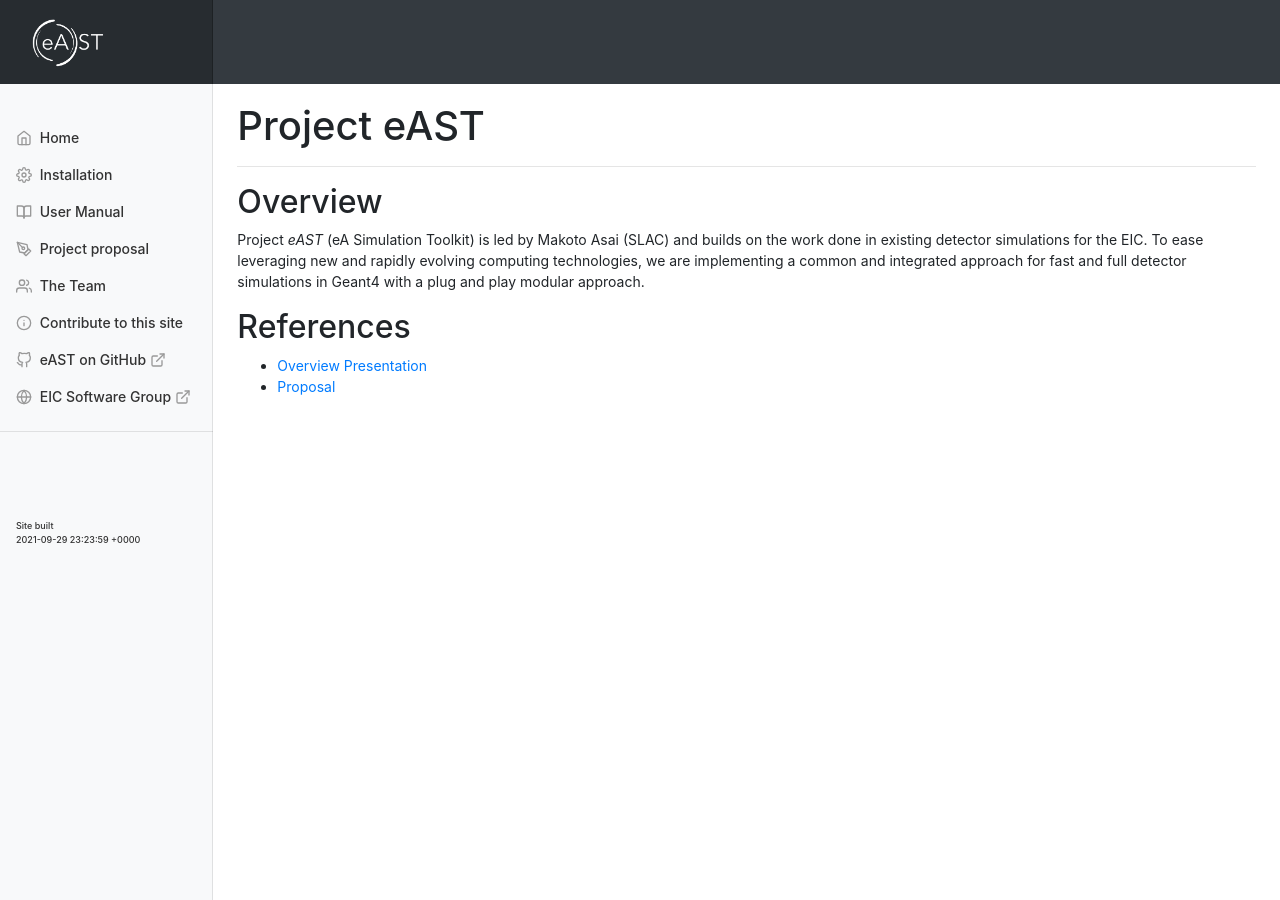
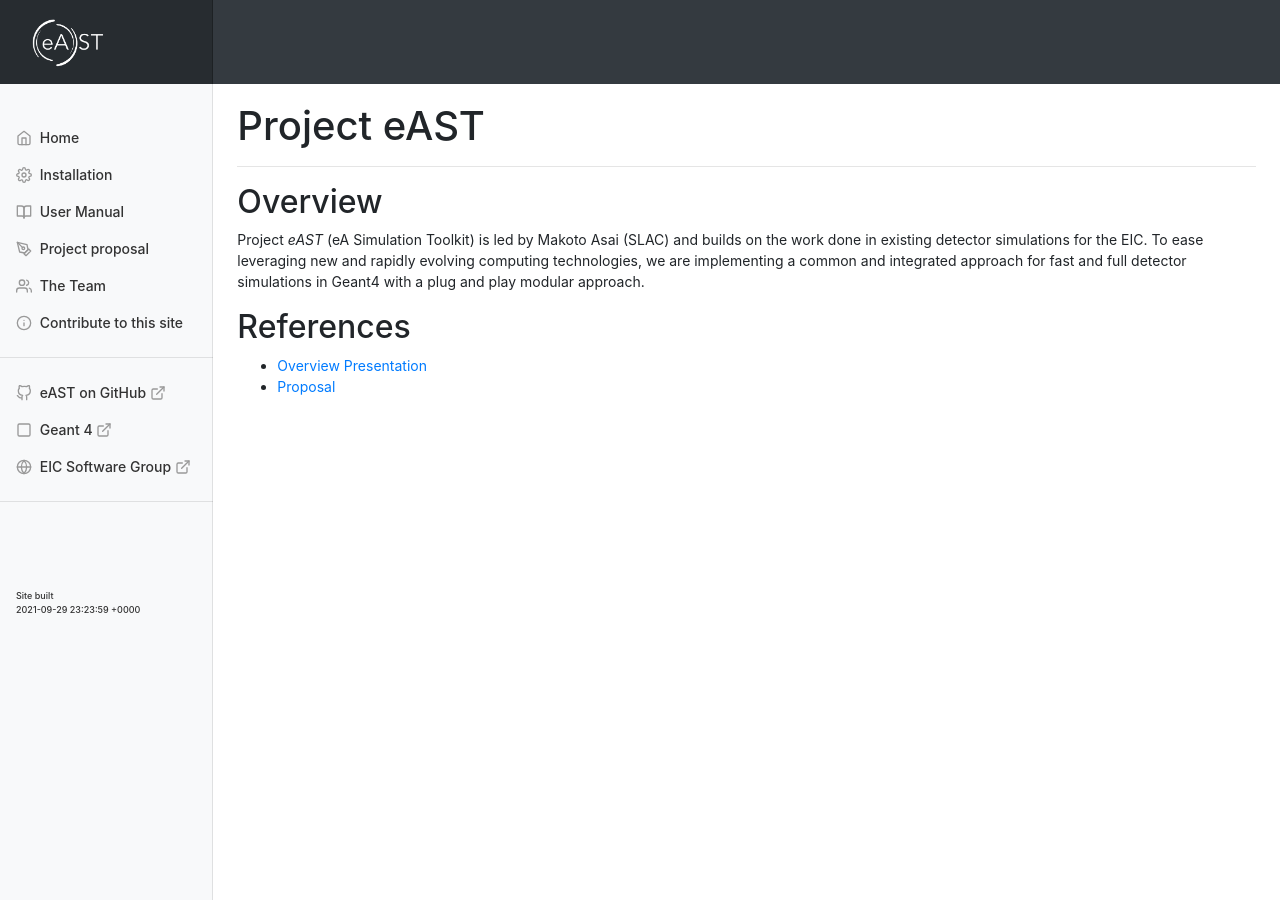
Before and after one commit to eic/east, a Jekyll site: the page built from docs/index.md, in a window 1280 px wide. Built offline with Jekyll 4.4.1, drawn with Linux system fonts in a browser that asks for light colours; nearby versions of some CDN libraries.

Commit message:
Updates sidebar

```diff
--- a/docs/_data/links.yml
+++ b/docs/_data/links.yml
@@ -26,3 +26,7 @@
 
 - name: github_pages
   url: 'https://pages.github.com/'
+
+# Geant
+- name: geant4
+  url: 'https://geant4.web.cern.ch/'
--- a/docs/_includes/sidebar.html
+++ b/docs/_includes/sidebar.html
@@ -50,11 +50,19 @@
           Contribute to this site
         </a>
       </li>
-
+      <li><hr/></li>
       <li class="nav-item">
         <a class="nav-link" href="https://github.com/eic/east" target="_blank">
           <span data-feather="github"></span>
           eAST on GitHub
+          <span data-feather="external-link"></span>
+        </a>
+      </li>
+
+      <li class="nav-item">
+        <a class="nav-link" href="https://geant4.web.cern.ch/" target="_blank">
+          <span data-feather="square"></span>
+          Geant 4
           <span data-feather="external-link"></span>
         </a>
       </li>
```
